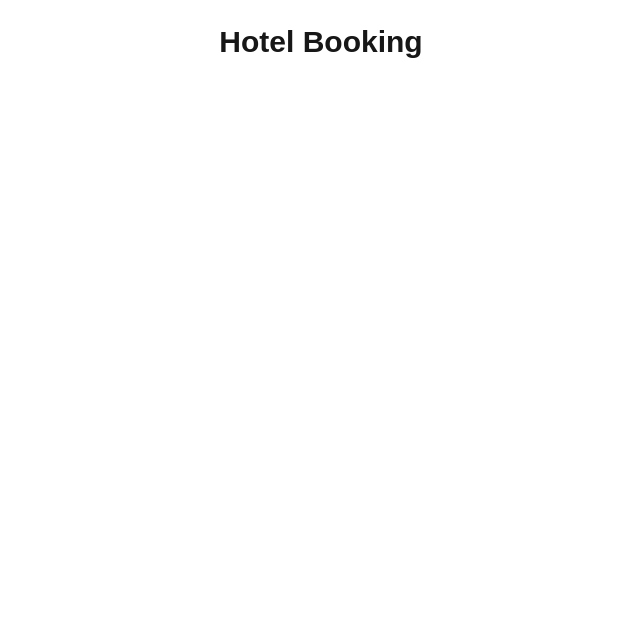
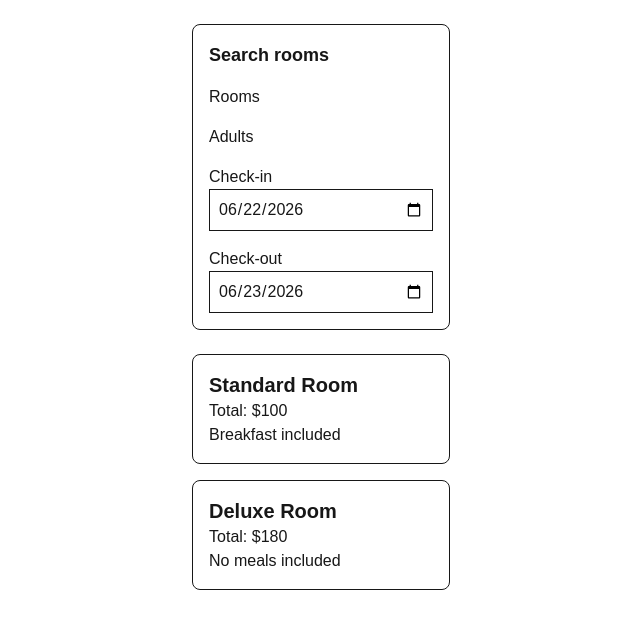
Before and after one commit to tvk777/hotel-booking, a Next.js app: page /rooms in a window 1280 px wide. Shown: the top 628 px of the page, without its empty margins (319-959 px from the left). Built offline with nearby package versions, Linux system fonts and the light colour scheme.

Commit message:
add searchForm and RoomList components and functions

```diff
--- a/app/rooms/page.tsx
+++ b/app/rooms/page.tsx
@@ -1,7 +1,27 @@
-export default function RoomsPage() {
+import { parseSearchParams } from '@/lib/search/parse-search-params';
+import { getAvailableRooms } from '@/lib/services/rooms.service';
+import { SearchForm } from '@/components/search/SearchForm';
+import { RoomList } from '@/components/rooms/RoomList';
+
+type Props = {
+  searchParams: Record<string, string | string[] | undefined>;
+};
+
+export default async function RoomsPage({ searchParams }: Props) {
+  const params = await searchParams;
+  // 1. парсимо URL → нормальні дані
+  const search = parseSearchParams(params);
+
+  // 2. отримуємо список номерів (server logic)
+  const rooms = await getAvailableRooms(search);
+
   return (
-    <main className='mx-auto max-w-7xl p-6'>
-      <h1 className='text-3xl font-bold'>Hotel Booking</h1>
+    <main className='mx-auto max-w-7xl p-6 space-y-6'>
+      {/* Форма фільтрів */}
+      <SearchForm initialValues={search} />
+
+      {/* Список номерів */}
+      <RoomList rooms={rooms} />
     </main>
   );
 }
--- /dev/null
+++ b/components/rooms/RoomList.tsx
@@ -0,0 +1,26 @@
+import { Room } from '@/types/room';
+
+type RoomWithPricing = Room & {
+  nights: number;
+  totalPrice: number;
+};
+
+type Props = {
+  rooms: RoomWithPricing[];
+};
+
+export function RoomList({ rooms }: Props) {
+  return (
+    <div className='space-y-4'>
+      {rooms.map((room) => (
+        <div key={room.id} className='border rounded-lg p-4'>
+          <h2 className='text-xl font-semibold'>{room.name}</h2>
+
+          <p>Total: ${room.totalPrice}</p>
+
+          <p>{room.meal ?? 'No meals included'}</p>
+        </div>
+      ))}
+    </div>
+  );
+}
--- /dev/null
+++ b/components/search/SearchForm.tsx
@@ -0,0 +1,79 @@
+'use client';
+
+import { useRouter, useSearchParams } from 'next/navigation';
+import { useState } from 'react';
+import { type SearchParams } from '@/lib/schemas/search-schema';
+
+type Props = {
+  initialValues: SearchParams;
+};
+
+export function SearchForm({ initialValues }: Props) {
+  const router = useRouter();
+  const searchParams = useSearchParams();
+
+  // локальний state тільки для UI
+  const [rooms, setRooms] = useState(initialValues.rooms);
+ // const [adults, setAdults] = useState(initialValues.adults);
+
+  const [checkIn, setCheckIn] = useState(initialValues.checkIn.toISOString().split('T')[0]);
+
+  const [checkOut, setCheckOut] = useState(initialValues.checkOut.toISOString().split('T')[0]);
+
+  const updateURL = (next: { rooms?: number; adults?: number; checkIn?: string; checkOut?: string }) => {
+    const params = new URLSearchParams(searchParams.toString());
+
+    if (next.rooms !== undefined) params.set('rooms', String(next.rooms));
+    if (next.adults !== undefined) params.set('adults', String(next.adults));
+    if (next.checkIn) params.set('checkIn', next.checkIn);
+    if (next.checkOut) params.set('checkOut', next.checkOut);
+
+    router.push(`/rooms?${params.toString()}`);
+  };
+
+  return (
+    <div className='p-4 border rounded-lg space-y-4'>
+      <h2 className='text-lg font-semibold'>Search rooms</h2>
+
+      {/* Rooms */}
+      <div>
+        <label>Rooms</label>
+
+      </div>
+
+      {/* Adults */}
+      <div>
+        <label>Adults</label>
+
+      </div>
+
+      {/* Check-in */}
+      <div>
+        <label>Check-in</label>
+        <input
+          type='date'
+          value={checkIn}
+          onChange={(e) => {
+            setCheckIn(e.target.value);
+            updateURL({ checkIn: e.target.value });
+          }}
+          className='border p-2 w-full'
+        />
+      </div>
+
+      {/* Check-out */}
+      <div>
+        <label>Check-out</label>
+        <input
+          type='date'
+          value={checkOut}
+          onChange={(e) => {
+            setCheckOut(e.target.value);
+            updateURL({ checkOut: e.target.value });
+          }}
+          className='border p-2 w-full'
+        />
+      </div>
+    </div>
+  );
+}
--- a/lib/schemas/search-schema.ts
+++ b/lib/schemas/search-schema.ts
@@ -8,15 +8,19 @@ export const searchSchema = z
   .object({
     checkIn: z.coerce.date(),
     checkOut: z.coerce.date(),
-
     rooms: z.coerce.number().int().min(1),
     adults: z.coerce.number().int().min(1),
 
-    children: z.preprocess(
+    childrenAges: z.preprocess(
       (val) => {
-        if (typeof val === 'string' && val.trim() !== '') {
-          return val.split(',').map(Number);
+        if (typeof val === 'string') {
+          if (val.trim() === '') return [];
+          return val
+            .split(',')
+            .map(Number)
+            .filter((age) => !isNaN(age));
         }
+        if (Array.isArray(val)) return val.map(Number);
         return [];
       },
       z.array(z.number().int().min(0).max(17)),
--- /dev/null
+++ b/lib/search/parse-search-params.ts
@@ -0,0 +1,38 @@
+import { searchSchema, SearchParams } from '@/lib/schemas/search-schema';
+import { addDays } from 'date-fns';
+
+const DEFAULT_SEARCH: SearchParams = {
+  checkIn: new Date(),
+  checkOut: addDays(new Date(), 1),
+  rooms: 1,
+  adults: 2,
+  childrenAges: [],
+};
+
+export function parseSearchParams(searchParams: Record<string, string | string[] | undefined>) {
+  const { checkIn, checkOut, adults, childrenAge, rooms } = searchParams;
+
+  // Якщо URL повністю порожній
+  const isEmpty = !checkIn && !checkOut && !adults && !rooms;
+  if (isEmpty) {
+    return DEFAULT_SEARCH;
+  }
+
+  // Готуємо об'єкт для Zod. Зверни увагу: перейменовуємо childrenAge (з URL) на childrenAges (для схеми)
+  const rawData = {
+    checkIn,
+    checkOut,
+    rooms,
+    adults,
+    childrenAges: childrenAge,
+  };
+
+  const result = searchSchema.safeParse(rawData);
+
+  if (result.success) {
+    return result.data;
+  }
+
+  console.warn('Invalid search params, using defaults', result.error);
+  return DEFAULT_SEARCH;
+}
--- /dev/null
+++ b/lib/services/rooms.service.ts
@@ -0,0 +1,41 @@
+import { SearchParams } from '@/lib/schemas/search-schema';
+import { differenceInDays } from 'date-fns';
+
+type Room = {
+  id: number;
+  name: string;
+  pricePerNight: number;
+  meal?: string;
+  cancellation: { type: 'non-refundable' } | { type: 'free'; until: string };
+};
+
+const rooms: Room[] = [
+  {
+    id: 1,
+    name: 'Standard Room',
+    pricePerNight: 100,
+    meal: 'Breakfast included',
+    cancellation: {
+      type: 'free',
+      until: '2026-06-30T18:00:00',
+    },
+  },
+  {
+    id: 2,
+    name: 'Deluxe Room',
+    pricePerNight: 180,
+    cancellation: {
+      type: 'non-refundable',
+    },
+  },
+];
+
+export async function getAvailableRooms(search: SearchParams) {
+  const nights = differenceInDays(search.checkOut, search.checkIn);
+
+  return rooms.map((room) => ({
+    ...room,
+    totalPrice: room.pricePerNight * nights * search.rooms,
+    nights,
+  }));
+}
--- /dev/null
+++ b/types/room.ts
@@ -0,0 +1,7 @@
+export type Room = {
+  id: number;
+  name: string;
+  pricePerNight: number;
+  meal?: string;
+  cancellation: { type: 'non-refundable' } | { type: 'free'; until: string };
+};
--- a/types/search.ts
+++ b/types/search.ts
@@ -3,5 +3,5 @@ export type SearchParams = {
   checkOut: Date;
   rooms: number;
   adults: number;
-  children: number[];
+  childrenAges: number[];
 };
```
